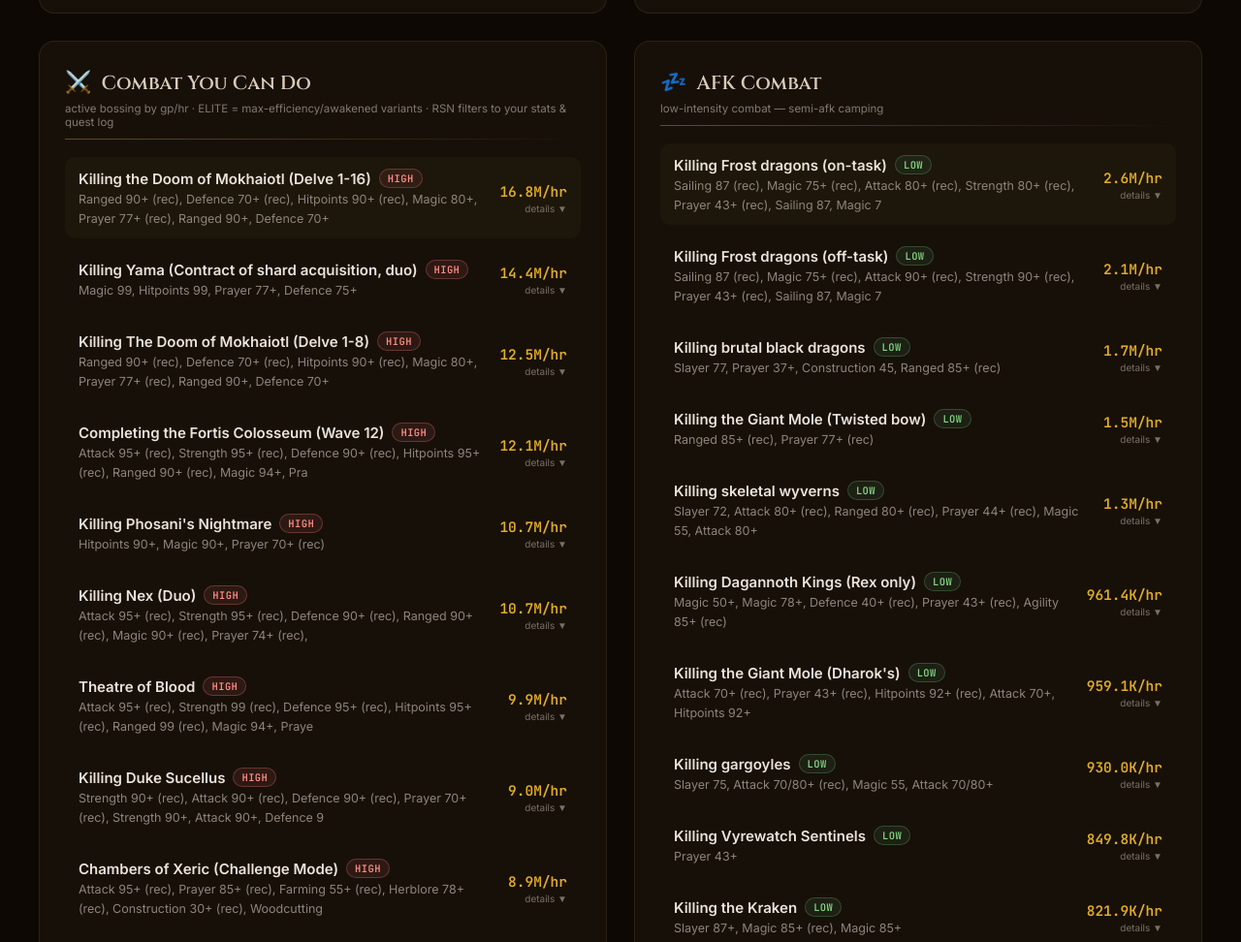
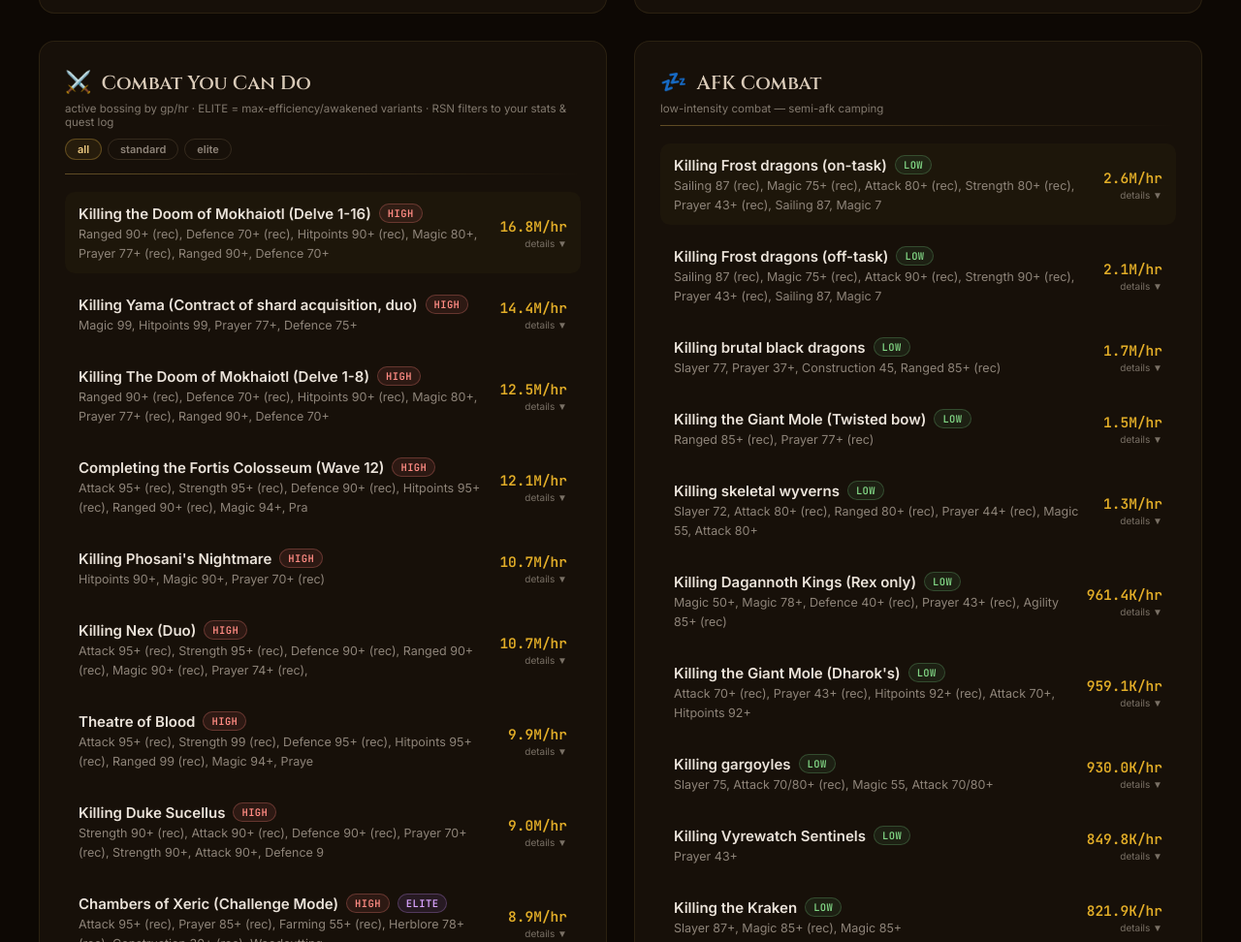
Before and after one commit to Yousdje/osrs-money-advisor, a plain HTML site: page index.html in a window 1280 px wide. Shown: the part 2478-3450 px from the top of the page at 97% size. Drawn offline with Linux system fonts and the light colour scheme.

Commit message:
AFK/Active split cards + ELITE badges with standard/elite filter chips
Co-Authored-By: Claude Fable 5 <noreply@anthropic.com>

```diff
--- a/index.html
+++ b/index.html
@@ -113,6 +113,14 @@
   .badge-LOW      { color: oklch(80% 0.14 145); background: oklch(35% 0.05 145 / 0.35); border-color: oklch(60% 0.1 145 / 0.4); }
   .badge-MODERATE { color: oklch(82% 0.13 85);  background: oklch(38% 0.05 85 / 0.35);  border-color: oklch(65% 0.1 85 / 0.4); }
   .badge-HIGH     { color: oklch(78% 0.16 25);  background: oklch(35% 0.06 25 / 0.35);  border-color: oklch(60% 0.12 25 / 0.4); }
+  .badge-ELITE    { color: oklch(80% 0.14 310); background: oklch(35% 0.07 310 / 0.35); border-color: oklch(60% 0.12 310 / 0.4); }
+  .chips { display: flex; gap: 6px; margin: 0 0 10px; }
+  .chip {
+    font: inherit; font-size: 11px; font-weight: 600; cursor: pointer;
+    padding: 3px 12px; border-radius: 999px; color: oklch(62% 0.02 70);
+    background: transparent; border: 1px solid oklch(45% 0.04 75 / 0.4);
+  }
+  .chip.on { color: oklch(85% 0.1 85); background: oklch(32% 0.05 85 / 0.4); border-color: oklch(60% 0.1 85 / 0.5); }
   .row-line1 { font-size: 12.5px; color: oklch(62% 0.02 70); margin-top: 3px; }
   .row-right { text-align: right; flex-shrink: 0; }
   .row-rate { font-family: 'JetBrains Mono', monospace; font-size: 14.5px; font-weight: 600; color: oklch(78% 0.15 85); }
@@ -208,6 +216,7 @@ const normQuest = s => String(s).replace(/['’]/g, "").replace(/\s+/g, " ").tri
 let data = null;      // data.json payload
 let profile = null;   // { rsn, levels, combat, total, quests:Set(normalised) }
 let generatedAt = null;
+const secFilter = {}; // section title -> "all" | "standard" | "elite"
 
 async function fetchWikiSync(rsn) {
   const urls = [];
@@ -280,14 +289,18 @@ function render() {
   grid.textContent = "";
   for (const section of data.sections) {
     const personal = !!section.personal;
+    const hasElite = personal && section.items.some(it => it.elite);
+    const df = secFilter[section.title] || "all";
     let items = section.items;
     let more = "";
     if (personal) {
-      const matched = profile ? items.filter(itemPasses) : items;
+      let pool = items;
+      if (df !== "all") pool = pool.filter(it => (df === "elite") === !!it.elite);
+      const matched = profile ? pool.filter(itemPasses) : pool;
       more = profile
         ? "top " + Math.min(SHOW_N, matched.length) + " of " + matched.length +
-          " methods " + esc(profile.rsn) + " can do (of " + items.length + " total)"
-        : "top " + Math.min(SHOW_N, items.length) + " of " + items.length +
+          " methods " + esc(profile.rsn) + " can do (of " + pool.length + " total)"
+        : "top " + Math.min(SHOW_N, matched.length) + " of " + pool.length +
           " — enter your RSN above to filter";
       items = matched.slice(0, SHOW_N);
     }
@@ -297,6 +310,12 @@ function render() {
       '<div class="card-head"><span class="icon">' + esc(section.icon) + "</span>" +
       "<h2>" + esc(section.title) + "</h2></div>";
     if (section.note) inner += '<p class="card-note">' + esc(section.note) + "</p>";
+    if (hasElite) {
+      inner += '<div class="chips" data-sec="' + esc(section.title) + '">' +
+        ["all", "standard", "elite"].map(v =>
+          '<button type="button" class="chip' + (df === v ? " on" : "") +
+          '" data-v="' + v + '">' + v + "</button>").join("") + "</div>";
+    }
     inner += '<div class="divider"></div>';
     if (!items.length) {
       inner += '<div class="card-empty">' +
@@ -305,9 +324,9 @@ function render() {
           : "nothing above thresholds right now") + "</div>";
     }
     items.forEach((item, i) => {
-      const badge = item.badge
+      const badge = (item.badge
         ? '<span class="badge badge-' + esc(item.badge) + '">' + esc(item.badge) + "</span>"
-        : "";
+        : "") + (item.elite ? '<span class="badge badge-ELITE">ELITE</span>' : "");
       const link = item.url
         ? ' · <a href="' + esc(item.url) + '" rel="noopener" target="_blank">wiki guide</a>'
         : "";
@@ -336,6 +355,12 @@ function render() {
       row.classList.toggle("open");
       btn.querySelector(".row-hint").textContent =
         row.classList.contains("open") ? "hide ▲" : "details ▼";
+    });
+  });
+  grid.querySelectorAll(".chips .chip").forEach(ch => {
+    ch.addEventListener("click", () => {
+      secFilter[ch.parentElement.dataset.sec] = ch.dataset.v;
+      render();
     });
   });
 }
```
